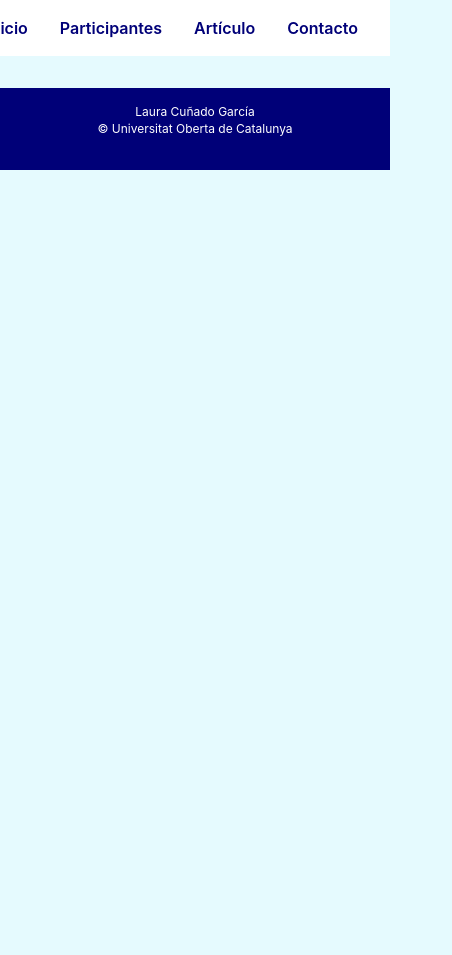
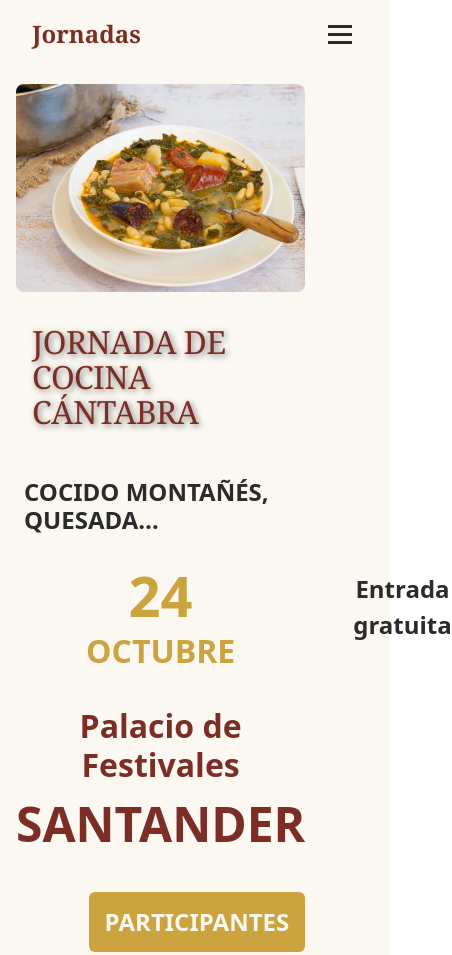
Before and after one commit to lcunado/PEC2_HTML, a website built with Parcel: page src/index.html in a window 390 px wide. Shown: the top 955 px of the page, 452 px wide, since content can reach past the window. Before the commit the page ends 844 px from the top, so only its background shows below. Built offline with nearby package versions, Linux system fonts and the light colour scheme.

Commit message:
Agrego pagina inicio

```diff
--- /dev/null
+++ b/src/assets/scripts/header.js
@@ -0,0 +1,20 @@
+/**
+ * Import dependencies from node_modules
+ * see commented examples below
+ */
+
+// import 'some-node-module';
+// import SomeModule from 'some-node-module';
+
+import * as bootstrap from 'bootstrap';
+
+/**
+ * Write any other JavaScript below
+ */
+
+const toggle = document.querySelector('.header__toggle');
+const menu = document.querySelector('#mobileMenu');
+
+toggle.addEventListener('click', () => {
+  menu.classList.toggle('header__menu--open');
+});
--- a/src/assets/styles/_variables.scss
+++ /dev/null
@@ -1,13 +0,0 @@
-@use "sass:color";
-
-$font-family-sans-serif: -apple-system, blinkmacsystemfont, "segoe ui", roboto,
-  "helvetica neue", arial, sans-serif, "apple color emoji", "segoe ui emoji",
-  "segoe ui symbol";
-$font-family-serif: "georgia", "times new roman", serif;
-$corporate: #000078;
-$masterbrand: #a7effa;
-$white: #fff;
-$bg: color.scale($masterbrand, $lightness: 70%);
-$bg-footer: #000078;
-$accent: color.scale($corporate, $lightness: 30%);
-$mq-min-width: 420px;
--- /dev/null
+++ b/src/assets/styles/abstracts/_variables.scss
@@ -0,0 +1,48 @@
+/* ================================
+   Variables globales del proyecto
+   ================================ */
+
+/* Colores principales (usando oklch para modernidad y accesibilidad) */
+$color-main: #faf8f1;       // Fondo
+$color-text: #2b2b2b;       // Texto principal
+$color-granate: #7b2d26;
+$color-granate-dark: #3f0a06;
+$color-marron: #cba440;
+$color-marron-dark: #a67845;
+
+/* Tipografía */
+$font-header: 'Georgia', serif;           // Para títulos
+$font-body: 'Inter', 'Helvetica Neue', Arial, sans-serif; // Para texto general
+
+/* Espaciado */
+$space-1: 0.5rem;
+$space-2: 1rem;
+$space-3: 2rem;
+$space-4: 4rem;
+
+/* Tamaños de fuente */
+$font-size-base: 1rem;
+$font-size-sm: 0.875rem;
+$font-size-lg: 1.25rem;
+$font-size-xl: 2rem;
+
+/* Bordes y radios */
+$border-radius-sm: 4px;
+$border-radius-md: 8px;
+$border-radius-lg: 12px;
+
+/* Sombras */
+$shadow-sm: 0 2px 4px rgba(0,0,0,0.1);
+$shadow-md: 0 4px 12px rgba(0,0,0,0.2);
+$shadow-lg: 0 8px 24px rgba(0,0,0,0.3);
+
+/* Breakpoints (para responsive) */
+$breakpoint-sm: 576px;
+$breakpoint-md: 768px;
+$breakpoint-lg: 992px;
+$breakpoint-xl: 1200px;
+
+/* Z-index */
+$z-header: 1000;
+$z-overlay: 1100;
+$z-modal: 1200;
--- a/src/assets/styles/components/_animaciones.scss
+++ b/src/assets/styles/components/_animaciones.scss
@@ -1,4 +1,5 @@
-@use "../variables";
+@use "../abstracts/variables";
+
 @keyframes entrada-izquierda {
   from {
     opacity: 0;
--- a/src/assets/styles/components/_footer.scss
+++ /dev/null
@@ -1,24 +0,0 @@
-@use "../variables";
-
-.footer {
-  background-color: variables.$bg-footer;
-  padding: 1rem;
-  color: variables.$white;
-  margin-top: 2rem;
-  font-size: 0.75rem;
-  text-align: center;
-
-  &__text {
-    font-family: variables.$font-family-sans-serif;
-    line-height: 1.4;
-  }
-
-  &__link {
-    color: variables.$white;
-    text-decoration: none;
-
-    &:hover {
-      color: variables.$accent;
-    }
-  }
-}
--- a/src/assets/styles/components/_header.scss
+++ /dev/null
@@ -1,29 +0,0 @@
-@use "../variables";
-
-.header {
-  background-color: variables.$white;
-  padding: 1rem 2rem;
-
-  &__nav {
-    display: flex;
-    justify-content: flex-end;
-  }
-
-  &__list {
-    display: flex;
-    list-style: none;
-    margin: 0;
-    padding: 0;
-    gap: 2rem;
-  }
-
-  &__link {
-    color: variables.$corporate;
-    text-decoration: none;
-    font-weight: 600;
-
-    &:hover {
-      color: variables.$accent;
-    }
-  }
-}
--- /dev/null
+++ b/src/assets/styles/layouts/_footer.scss
@@ -0,0 +1,23 @@
+@use "../abstracts/variables" as v;
+
+.footer {
+  background-color: v.$color-granate;
+  padding: 1rem;
+  color: v.$color-main;
+  font-size: 0.75rem;
+  text-align: center;
+
+  &__text {
+    font-family: v.$font-body;
+    line-height: 1.4;
+  }
+
+  &__link {
+    color: v.$color-marron;
+    text-decoration: none;
+
+    &:hover {
+      color: v.$color-marron-dark;
+    }
+  }
+}
--- /dev/null
+++ b/src/assets/styles/layouts/_grid.scss
@@ -0,0 +1,103 @@
+
+/* ================================
+   Layout Grid principal
+   ================================ */
+.grid {
+  display: grid;
+  grid-template-columns: 2fr 1fr 2fr 1fr 2fr 1fr;
+  grid-template-rows: auto auto auto auto;
+  gap: 1rem;
+  padding: 1rem;
+  position: relative;
+}
+
+.grid__imagen {
+  grid-column: 1 / 4;
+  grid-row: 1 / 4;
+  z-index: 1;
+
+  img {
+    width: 100%;
+    height: 100%;
+    object-fit: cover;
+    border-radius: 8px;
+  }
+}
+
+.grid__titulo {
+  grid-column: 3 / 6;
+  grid-row: 1;
+  z-index: 2;
+  align-self: start;
+  padding: 1rem;
+}
+
+.grid__subtitulo {
+  grid-column: 6;
+  grid-row: 1 / 6;
+  writing-mode: vertical-rl;
+}
+
+.grid__fecha {
+  grid-column: 4 / 6;
+  grid-row: 2;
+  align-self: center;
+  justify-self: center;
+}
+
+.grid__ubicacion {
+  grid-column: 4 / 6;
+  grid-row: 3;
+  align-self: center;
+  justify-self: center;
+}
+
+.grid__entrada {
+  grid-column: 4 / 6;
+  grid-row: 4;
+  justify-self: center;
+}
+
+.grid__participantes {
+  grid-column: 3;
+  grid-row: 4;
+  justify-self:end;
+}
+
+/* ================================
+   Responsive
+   ================================ */
+@media (max-width: 640px) {
+  .grid {
+    grid-template-columns: 1fr;
+    grid-template-rows: auto;
+  }
+
+  .grid__imagen,
+  .grid__titulo,
+  .grid__subtitulo,
+  .grid__fecha,
+  .grid__ubicacion,
+  .grid__participantes {
+    grid-column: 1;
+    grid-row: auto;
+  }
+
+  .grid__subtitulo {
+    writing-mode: horizontal-tb;
+    text-align: left;
+  }
+}
+
+/* ================================
+   Fallback para navegadores sin Grid
+   ================================ */
+@supports not (display: grid) {
+  .grid {
+    display: block;
+  }
+
+  .grid > * {
+    margin-bottom: 1rem;
+  }
+}
--- /dev/null
+++ b/src/assets/styles/layouts/_header.scss
@@ -0,0 +1,97 @@
+@use "../abstracts/variables" as v;
+
+/* ================================
+   Header global
+   ================================ */
+
+.header {
+  background-color: v.$color-main;
+  color: v.$color-granate;
+  padding: 1rem 2rem;
+  position: relative;
+  z-index: v.$z-header;
+
+  /* Contenedor flex para logo + nav */
+  display: flex;
+  align-items: center;
+  justify-content: space-between;
+
+  &__logo {
+    font-family: v.$font-header;
+    font-size: 1.5rem;
+    font-weight: bold;
+    color: v.$color-granate;
+    text-decoration: none;
+  }
+
+  &__nav {
+    display: flex;
+    align-items: center;
+
+    /* Ocultar en móviles */
+    @media (max-width: v.$breakpoint-md) {
+      display: none;
+    }
+  }
+
+  &__list {
+    display: flex;
+    list-style: none;
+    margin: 0;
+    padding: 0;
+    gap: 2rem;
+  }
+
+  &__link {
+    color: v.$color-granate;
+    text-decoration: none;
+    font-weight: 600;
+    transition: color 0.3s ease;
+
+    &:hover {
+      color: v.$color-granate-dark;
+    }
+  }
+
+  /* Botón hamburguesa */
+  &__toggle {
+    display: none;
+    background: none;
+    border: none;
+    cursor: pointer;
+
+    @media (max-width: v.$breakpoint-md) {
+      display: block;
+    }
+
+    span {
+      display: block;
+      width: 24px;
+      height: 3px;
+      margin: 5px 0;
+      background-color: v.$color-text;
+      transition: all 0.3s ease;
+    }
+  }
+
+  /* Menú móvil desplegable */
+  &__menu {
+    display: none;
+    flex-direction: column;
+    background-color: v.$color-main;
+    position: absolute;
+    top: 100%;
+    right: 0;
+    width: 100%;
+    padding: 1rem;
+
+    &--open {
+      display: flex;
+    }
+
+    .header__link {
+      padding: 0.5rem 0;
+      font-size: 1.2rem;
+    }
+  }
+}
--- a/src/assets/styles/pages/_home.scss
+++ b/src/assets/styles/pages/_home.scss
@@ -1,17 +1,99 @@
-@use "../variables";
+@use "../abstracts/variables" as v;
 
 * {
   box-sizing: border-box;
 }
 
-body {
-  display: flex;
-  flex-direction: column;
-  height: 100vh;
-  margin: 0;
-  color: variables.$corporate;
-  font-family: variables.$font-family-sans-serif;
-  font-size: 16px;
-  line-height: 24px;
-  background-color: variables.$bg;
+/* ================================
+   Página de portada (home)
+   ================================ */
+.grid {
+  background-color: v.$color-main;
+  color: v.$color-text;
+  min-height: 100vh;
+
+  &__titulo {
+    font-family: v.$font-header;
+    font-size: clamp(2rem, 5vw, 4rem);
+    text-transform: uppercase;
+    letter-spacing: -0.02em;
+    line-height: 1.1;
+    text-shadow: 2px 2px 6px rgba(0,0,0,0.5);
+    color: v.$color-granate;
+  }
+
+  &__subtitulo {
+    font-size: 1.5rem;
+    font-weight: bold;
+    color: v.$color-text;
+    text-transform: uppercase;
+    padding: 0.5rem;
+    border-radius: 4px;
+  }
+
+  &__fecha {
+    display: flex;
+    flex-direction: column;
+    align-items: center;
+    text-transform: uppercase;
+    color: v.$color-marron;
+    text-align: center;
+
+    &-dia {
+      font-size: 3.5rem;
+      font-weight: 700;
+      line-height: 1;
+    }
+
+    &-mes {
+      font-size: 2rem;
+      font-weight: 600;
+      margin-top: 0.25rem;
+    }
+  }
+
+  &__ubicacion {
+    display: flex;
+    flex-direction: column;
+    align-items: center;
+    color: v.$color-granate;
+    text-align: center;
+
+    &-lugar {
+      font-size: 2rem;
+      font-weight: 700;
+      line-height: 1.2;
+    }
+
+    &-ciudad {
+      text-transform: uppercase;
+      font-size: 3rem;
+      font-weight: 600;
+      margin-top: 0.25rem;
+    }
+  }
+
+  &__entrada {
+    font-size: 1.5rem;
+    font-weight: 600;
+    color: v.$color-text;
+    text-align: center;
+    margin-top: 0.25rem;
+  }
+
+  &__participantes-btn {
+    font-size: 1.5rem;
+    background-color: v.$color-marron;
+    color: v.$color-main;
+    font-weight: bold;
+    text-transform: uppercase;
+    padding: 0.75rem 1rem;
+    transition: background-color 0.3s ease;
+    border: none;
+    border-radius: 6px;
+
+    &:hover {
+      background-color: v.$color-marron-dark;
+    }
+  }
 }
--- a/src/index.html
+++ b/src/index.html
@@ -10,7 +10,27 @@
   <body>
     <include src="./views/header.html"></include>
 
+    <main class="grid">
+      <div class="grid__imagen"><img src="./assets/images/cocido.webp" alt="Cocido montañés"></div>
+      <h1 class="grid__titulo">Jornada de Cocina Cántabra</h1>
+      <h2 class="grid__subtitulo">Cocido montañés, quesada…</h2>
+      <p class="grid__fecha">
+        <span class="grid__fecha-dia">24</span>
+        <span class="grid__fecha-mes">Octubre</span>
+      </p>
+      <p class="grid__ubicacion">
+        <span class="grid__ubicacion-lugar">Palacio de Festivales</span>
+        <span class="grid__ubicacion-ciudad">Santander</span>
+      </p>
+      <p class="grid__entrada">Entrada gratuita</p>
+      <div class="grid__participantes">
+        <button class="grid__participantes-btn">Participantes</button>
+      </div>
+
+    </main>
+
     <include src="./views/footer.html"></include>
     <script type="module" src="./assets/scripts/main.js"></script><!-- do not remove this line! -->
+    <script type="module" src="./assets/scripts/header.js"></script>
   </body>
 </html>
--- a/src/views/header.html
+++ b/src/views/header.html
@@ -1,4 +1,6 @@
 <header class="header">
+  <a href="index.html" class="header__logo">Jornadas</a>
+
   <nav class="header__nav" aria-label="Menú principal">
     <ul class="header__list">
       <li class="header__item">
@@ -15,4 +17,20 @@
       </li>
     </ul>
   </nav>
+
+  <!-- Tres línas para el menú móvil -->
+  <button class="header__toggle" aria-label="Abrir menú">
+    <span></span>
+    <span></span>
+    <span></span>
+  </button>
+
+  <!-- Menú móvil -->
+  <nav class="header__menu" id="mobileMenu">
+    <a href="#home.html" class="header__link">Inicio</a>
+    <a href="#participantes.html" class="header__link">Participantes</a>
+    <a href="#articulo.html" class="header__link">Artículo</a>
+    <a href="#contacto.html" class="header__link">Contacto</a>
+  </nav>
+
 </header>
```
Also changed, not shown: src/assets/styles/main.scss (+10 -13 lines), src/assets/images/cocido.webp (added), src/assets/images/logo.png (deleted), src/assets/styles/abstracts/_dependencies.scss (renamed from src/assets/styles/_dependencies.scss), src/assets/styles/abstracts/_functions.scss (renamed from src/assets/styles/_functions.scss).
